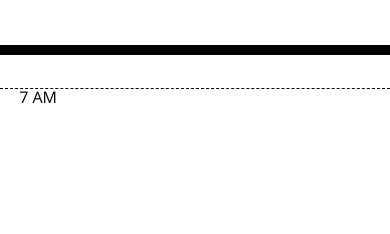
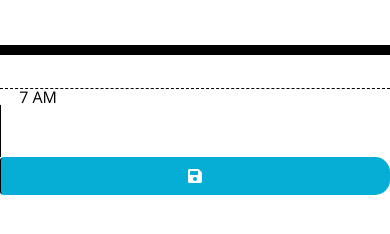
Before and after one commit to Chamilitary216/Calender-API, a plain HTML site: page 02-Homework/Develop/index.html in a window 390 px wide. Shown: the part 256-490 px from the top of the page. Drawn offline with nearby package versions, Linux system fonts and the light colour scheme.

Commit message:
got the code for 1st column to appear

```diff
--- a/02-Homework/Develop/index.html
+++ b/02-Homework/Develop/index.html
@@ -34,9 +34,11 @@
       <!-- Timeblocks go here -->
 
       <div id="clock7" class="row timeBlocks">
-        <div class="col-sm-1 hour"> 7 AM
+        <div class="col-sm-1 hour"> 7 AM</div>
+        <textarea class="col-md-10 descript"></textarea>
+        <button class="btn saveBtn col-md-1"><i class="fas fa-save"></i></button>
+
       </div>
-    </div>
 
     <script src="https://cdnjs.cloudflare.com/ajax/libs/jquery/3.2.1/jquery.min.js"></script>
     <script src="https://cdnjs.cloudflare.com/ajax/libs/moment.js/2.24.0/moment.min.js"></script>
```
